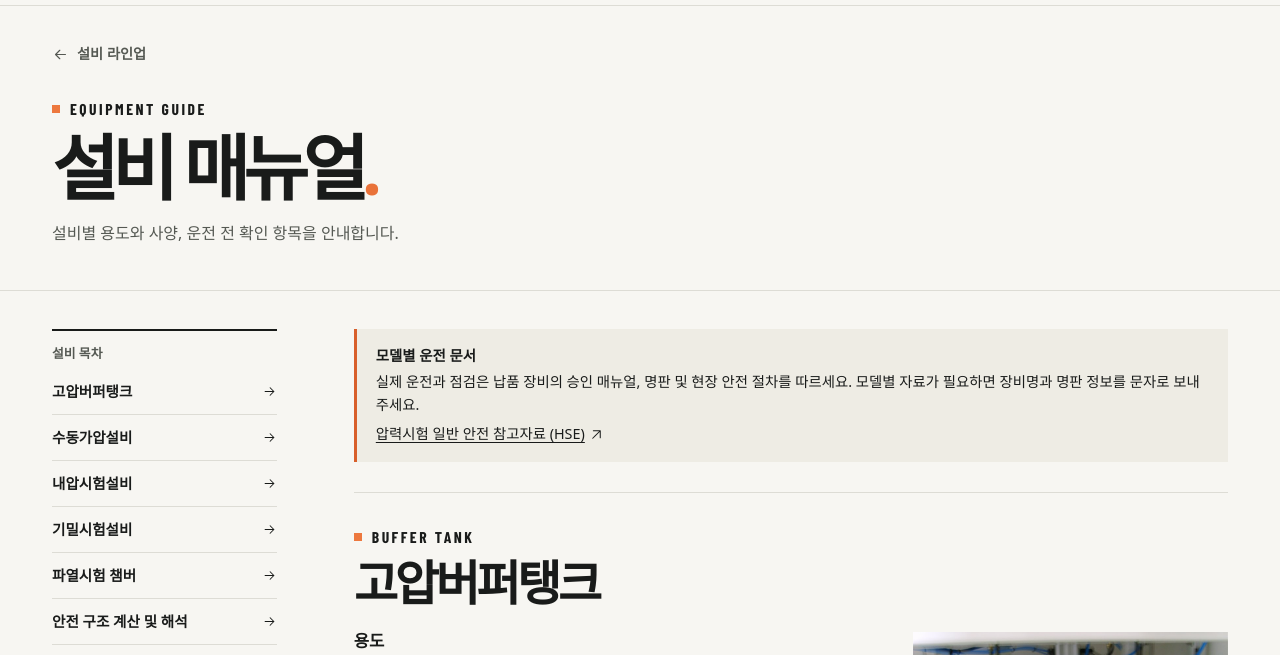
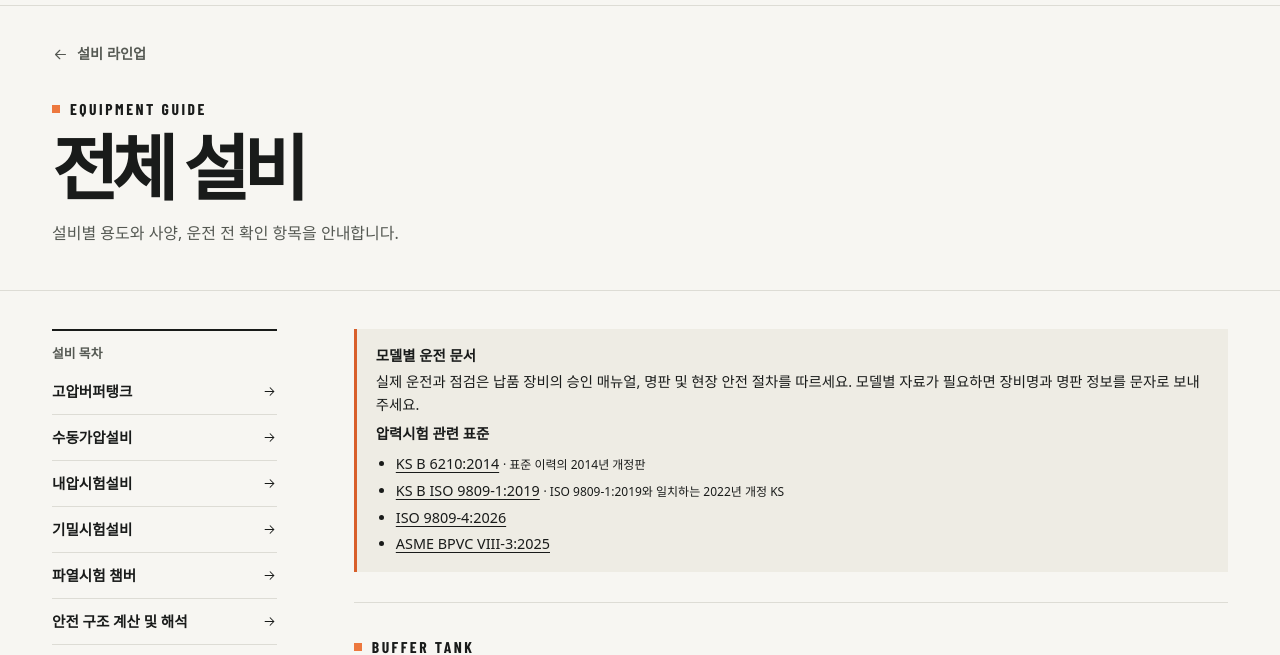
Before and after one commit to hiperscho-star/Tesfac, a plain HTML site: page dist/guide.html in a window 1280 px wide. Shown: the part 73-728 px from the top of the page. Drawn offline with nearby package versions, Linux system fonts and the light colour scheme; a web font is replaced by a local one.

Commit message:
Update Site source

```diff
--- a/dist/guide.html
+++ b/dist/guide.html
@@ -6,7 +6,7 @@
 <meta name="description" content="테스팩의 설비별 용도, 사양 선정 및 운전 전 확인 항목을 안내합니다.">
 <link rel="canonical" href="https://tesfac.sugarysloth515.chatgpt.site/guide.html">
 <meta name="theme-color" content="#f7f6f2">
-<title>설비 매뉴얼 | 테스팩 tesfac</title>
+<title>전체 설비 | 테스팩 tesfac</title>
 <link rel="stylesheet" href="styles.css">
 </head>
 <body>
@@ -23,7 +23,7 @@
   <section class="guide-hero"><div class="shell">
     <a class="text-link back-link" href="./#equipment"><svg viewBox="0 0 24 24" fill="none" stroke="currentColor" stroke-width="1.65" stroke-linecap="round" stroke-linejoin="round" aria-hidden="true"><path d="M5 12h14m-6-6 6 6-6 6"/></svg> 설비 라인업</a>
     <p class="eyebrow"><span></span> EQUIPMENT GUIDE</p>
-    <h1>설비 매뉴얼<span>.</span></h1>
+    <h1>전체 설비</h1>
     <p>설비별 용도와 사양, 운전 전 확인 항목을 안내합니다.</p>
   </div></section>
   <div class="shell guide-layout">
@@ -37,7 +37,7 @@
       <a href="#structural">안전 구조 계산 및 해석 <svg viewBox="0 0 24 24" fill="none" stroke="currentColor" stroke-width="1.65" stroke-linecap="round" stroke-linejoin="round" aria-hidden="true"><path d="M5 12h14m-6-6 6 6-6 6"/></svg></a>
     </nav></aside>
     <div class="guide-content">
-      <aside class="guide-note"><strong>모델별 운전 문서</strong><p>실제 운전과 점검은 납품 장비의 승인 매뉴얼, 명판 및 현장 안전 절차를 따르세요. 모델별 자료가 필요하면 장비명과 명판 정보를 문자로 보내 주세요.</p><a href="https://www.hse.gov.uk/pubns/gs4.htm">압력시험 일반 안전 참고자료 (HSE) <svg viewBox="0 0 24 24" fill="none" stroke="currentColor" stroke-width="1.65" stroke-linecap="round" stroke-linejoin="round" aria-hidden="true"><path d="M6 18 18 6M7 6h11v11"/></svg></a></aside>
+      <aside class="guide-note"><strong>모델별 운전 문서</strong><p>실제 운전과 점검은 납품 장비의 승인 매뉴얼, 명판 및 현장 안전 절차를 따르세요. 모델별 자료가 필요하면 장비명과 명판 정보를 문자로 보내 주세요.</p><p><strong>압력시험 관련 표준</strong></p><ul><li><a href="https://www.kssn.net/search/stddetail.do?itemNo=K001010148168#:~:text=2014-12-15">KS B 6210:2014</a> <small>· 표준 이력의 2014년 개정판</small></li><li><a href="https://www.kssn.net/search/stddetail.do?itemNo=K001010141565">KS B ISO 9809-1:2019</a> <small>· ISO 9809-1:2019와 일치하는 2022년 개정 KS</small></li><li><a href="https://www.iso.org/standard/87936.html">ISO 9809-4:2026</a></li><li><a href="https://www.asme.org/codes-standards/find-codes-standards/bpvc-viii-3-bpvc-section-viii-rules-construction-pressure-vessels-division-3-alternative-rules-construction-high-pressure-vessels">ASME BPVC VIII-3:2025</a></li></ul></aside>
       <section class="guide-section" id="buffer" aria-labelledby="buffer-title">
         <p class="eyebrow"><span></span> BUFFER TANK</p>
         <h2 id="buffer-title">고압버퍼탱크</h2>
--- a/dist/styles.css
+++ b/dist/styles.css
@@ -106,6 +106,8 @@ h1 > span { color: #e97239; }
 .guide-index a:hover, .guide-note a:hover { color: var(--accent-dark); }
 .guide-note { background: #eeece4; border-left: 3px solid #d85f2b; padding: 16px 19px; margin-bottom: 30px; font-size: .9rem; }
 .guide-note p { margin: 3px 0 7px; }
+.guide-note ul { margin: 4px 0 0; padding-left: 20px; }
+.guide-note li + li { margin-top: 4px; }
 .guide-note a { display: inline-flex; gap: 4px; align-items: center; text-decoration: underline; text-underline-offset: 3px; }
 .guide-section { padding: 34px 0 36px; border-top: 1px solid var(--line); scroll-margin-top: 18px; }
 .guide-section:last-child { padding-bottom: 0; }
```
Also changed, not shown: dist/index.html (+1 -1 lines).
